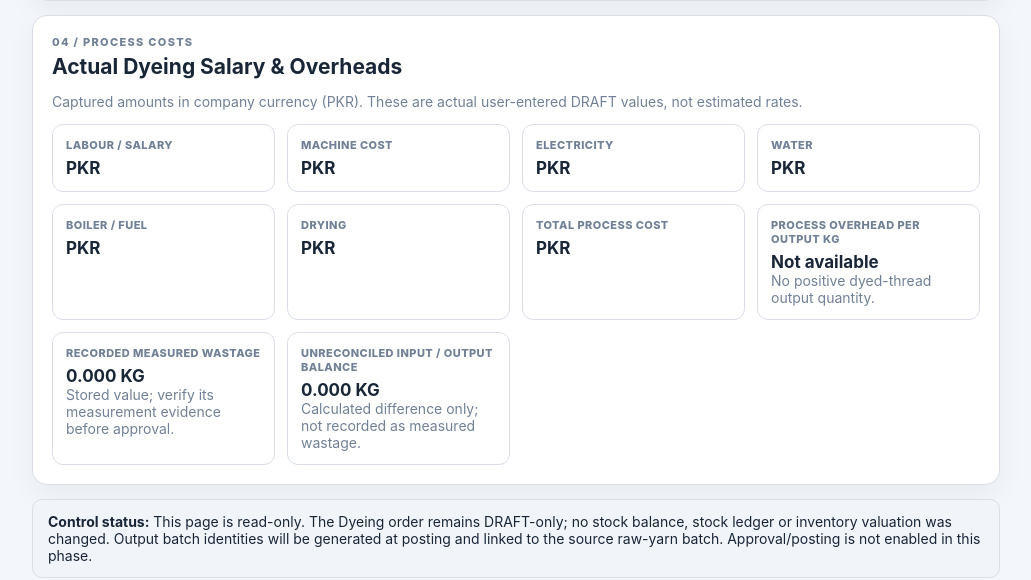
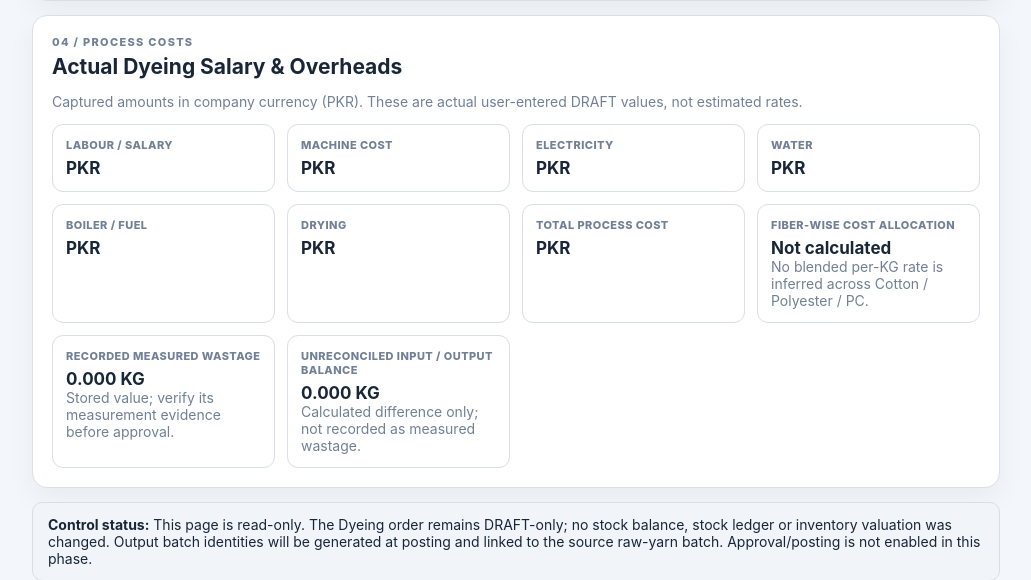
Before and after one commit to babarrasheed7676-dotcom/Ali-Raza-Enterprises-ERP, a Python web app: template app/templates/dyeing_detail.html in a window 1280 px wide. Shown: the part 1244-1824 px from the top of the page, without its empty margins (248-1279 px from the left). Run offline with Jinja, Linux system fonts and the light colour scheme; the template is opened without the code that fills it, so the values that code supplies are empty.

Commit message:
Avoid blended Dyeing cost per kilogram

```diff
--- a/app/templates/dyeing_detail.html
+++ b/app/templates/dyeing_detail.html
@@ -86,13 +86,8 @@
    <div class="dy-stat"><small>Boiler / fuel</small><strong>PKR {{ detail.order.boiler_fuel_cost }}</strong></div>
    <div class="dy-stat"><small>Drying</small><strong>PKR {{ detail.order.drying_cost }}</strong></div>
    <div class="dy-stat"><small>Total process cost</small><strong>PKR {{ detail.order.total_process_cost }}</strong></div>
-   {% set output_kg = detail.order.actual_output_quantity_kg or 0 %}
-   {% if output_kg > 0 %}
-    {% set process_cost_per_output_kg = (detail.order.total_process_cost or 0) / output_kg %}
-    <div class="dy-stat"><small>Process overhead per output KG</small><strong>PKR {{ '%.4f'|format(process_cost_per_output_kg) }}</strong><span class="dy-muted">Process cost only; excludes yarn and dye/chemical material cost.</span></div>
-   {% else %}
-    <div class="dy-stat"><small>Process overhead per output KG</small><strong>Not available</strong><span class="dy-muted">No positive dyed-thread output quantity.</span></div>
-   {% endif %}
+   <div class="dy-stat"><small>Fiber-wise cost allocation</small><strong>Not calculated</strong><span class="dy-muted">No blended per-KG rate is inferred across Cotton / Polyester / PC.</span></div>
+
    {% if detail.order.wastage_quantity_kg is not none %}
     <div class="dy-stat"><small>Recorded measured wastage</small><strong>{{ '%.3f'|format(detail.order.wastage_quantity_kg) }} KG</strong><span class="dy-muted">Stored value; verify its measurement evidence before approval.</span></div>
    {% else %}
```
